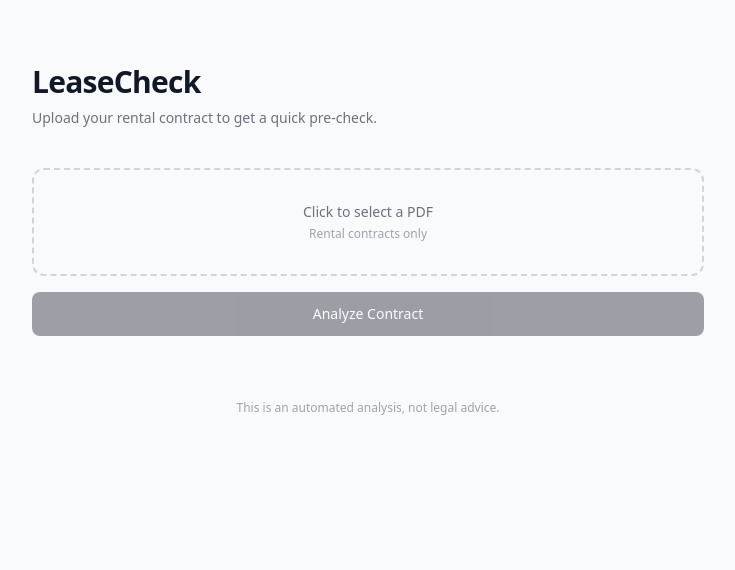
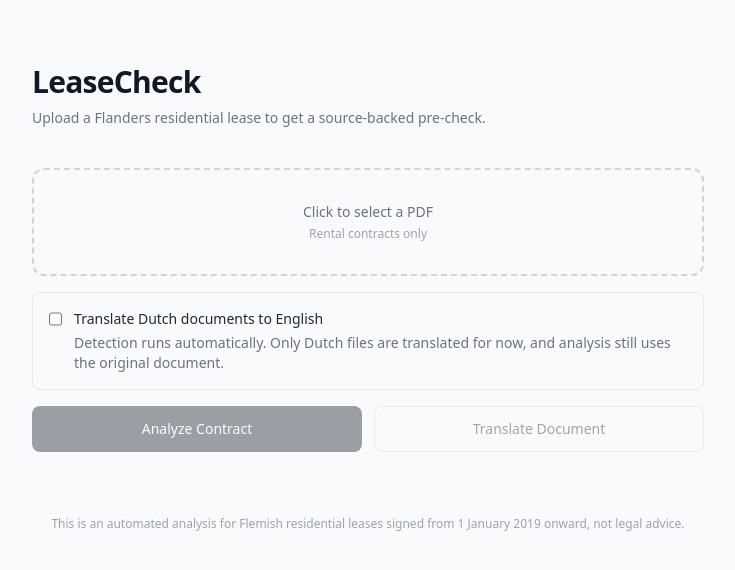
Before and after one commit to samridhivig/lease-check, a Next.js app: page / in a window 1280 px wide. Shown: the top 570 px of the page, without its empty margins (272-1007 px from the left). Built offline with nearby package versions, Linux system fonts and the light colour scheme.

Commit message:
feat: integrate analysis and translation into UI

```diff
--- a/app/page.tsx
+++ b/app/page.tsx
@@ -2,6 +2,13 @@
 
 import { useState, useRef } from 'react';
 import type { AnalysisResult } from '@/types';
+
+type TranslationResult = {
+  detectedLanguage: string;
+  detectedLanguageCode: string;
+  translatedText: string | null;
+  skippedReason: string | null;
+};
 
 const SEVERITY_CARD: Record<string, string> = {
   high: 'bg-red-50 border-red-200 text-red-800',
@@ -17,10 +24,39 @@ const SEVERITY_BADGE: Record<string, string> = {
 
 export default function Home() {
   const [file, setFile] = useState<File | null>(null);
+  const [translateDocument, setTranslateDocument] = useState(false);
   const [loading, setLoading] = useState(false);
   const [error, setError] = useState<string | null>(null);
+  const [translationError, setTranslationError] = useState<string | null>(null);
   const [result, setResult] = useState<AnalysisResult | null>(null);
+  const [translation, setTranslation] = useState<TranslationResult | null>(null);
   const inputRef = useRef<HTMLInputElement>(null);
+
+  async function requestAnalysis(selectedFile: File) {
+    const body = new FormData();
+    body.append('file', selectedFile);
+
+    const res = await fetch('/api/analyze', { method: 'POST', body });
+    if (!res.ok) {
+      const json = await res.json();
+      throw new Error(json.error ?? 'Unexpected error');
+    }
+
+    return (await res.json()) as AnalysisResult;
+  }
+
+  async function requestTranslation(selectedFile: File) {
+    const body = new FormData();
+    body.append('file', selectedFile);
+
+    const res = await fetch('/api/translate', { method: 'POST', body });
+    if (!res.ok) {
+      const json = await res.json();
+      throw new Error(json.error ?? 'Unexpected error');
+    }
+
+    return (await res.json()) as TranslationResult;
+  }
 
   async function handleSubmit(e: React.FormEvent) {
     e.preventDefault();
@@ -28,20 +64,56 @@ export default function Home() {
 
     setLoading(true);
     setError(null);
+    setTranslationError(null);
     setResult(null);
-
-    const body = new FormData();
-    body.append('file', file);
+    setTranslation(null);
 
     try {
-      const res = await fetch('/api/analyze', { method: 'POST', body });
-      if (!res.ok) {
-        const json = await res.json();
-        throw new Error(json.error ?? 'Unexpected error');
+      const [analysisResponse, translationResponse] = await Promise.allSettled([
+        requestAnalysis(file),
+        translateDocument ? requestTranslation(file) : Promise.resolve(null),
+      ]);
+
+      if (analysisResponse.status === 'fulfilled') {
+        setResult(analysisResponse.value);
+      } else {
+        setError(
+          analysisResponse.reason instanceof Error
+            ? analysisResponse.reason.message
+            : 'Something went wrong'
+        );
       }
-      setResult(await res.json());
+
+      if (!translateDocument) {
+        return;
+      }
+
+      if (translationResponse.status === 'fulfilled') {
+        setTranslation(translationResponse.value);
+      } else {
+        setTranslationError(
+          translationResponse.reason instanceof Error
+            ? translationResponse.reason.message
+            : 'Translation failed'
+        );
+      }
+    } finally {
+      setLoading(false);
+    }
+  }
+
+  async function handleTranslateOnly() {
+    if (!file) return;
+
+    setLoading(true);
+    setTranslation(null);
+    setTranslationError(null);
+
+    try {
+      const translated = await requestTranslation(file);
+      setTranslation(translated);
     } catch (err) {
-      setError(err instanceof Error ? err.message : 'Something went wrong');
+      setTranslationError(err instanceof Error ? err.message : 'Translation failed');
     } finally {
       setLoading(false);
     }
@@ -52,7 +124,7 @@ export default function Home() {
       <div className="w-full max-w-2xl">
         <h1 className="text-3xl font-bold tracking-tight mb-2">LeaseCheck</h1>
         <p className="text-gray-500 mb-10 text-sm">
-          Upload your rental contract to get a quick pre-check.
+          Upload a Flanders residential lease to get a source-backed pre-check.
         </p>
 
         <form onSubmit={handleSubmit} className="space-y-4">
@@ -69,6 +141,8 @@ export default function Home() {
                 setFile(e.target.files?.[0] ?? null);
                 setResult(null);
                 setError(null);
+                setTranslation(null);
+                setTranslationError(null);
               }}
             />
             {file ? (
@@ -81,19 +155,89 @@ export default function Home() {
             )}
           </div>
 
+          <label className="flex items-start gap-3 rounded-lg border border-gray-200 p-4 text-sm">
+            <input
+              type="checkbox"
+              checked={translateDocument}
+              onChange={(e) => setTranslateDocument(e.target.checked)}
+              className="mt-0.5 h-4 w-4 rounded border-gray-300"
+            />
+            <span className="space-y-1">
+              <span className="block font-medium text-gray-800">
+                Translate Dutch documents to English
+              </span>
+              <span className="block text-gray-500">
+                Detection runs automatically. Only Dutch files are translated for now, and
+                analysis still uses the original document.
+              </span>
+            </span>
+          </label>
+
+          {translateDocument && (
+            <p className="text-xs text-gray-500">
+              The first translation can take a bit longer while the model downloads and warms up.
+            </p>
+          )}
+
+          <div className="grid gap-3 sm:grid-cols-2">
             <button
               type="submit"
               disabled={!file || loading}
               className="w-full bg-gray-900 text-white rounded-lg py-3 text-sm font-medium disabled:opacity-40 hover:bg-gray-700 transition-colors"
             >
-            {loading ? 'Analyzing…' : 'Analyze Contract'}
+              {loading ? 'Processing…' : 'Analyze Contract'}
             </button>
+
+            <button
+              type="button"
+              disabled={!file || loading}
+              onClick={handleTranslateOnly}
+              className="w-full border border-gray-300 text-gray-800 rounded-lg py-3 text-sm font-medium disabled:opacity-40 hover:border-gray-400 transition-colors"
+            >
+              {loading ? 'Processing…' : 'Translate Document'}
+            </button>
+          </div>
         </form>
 
         {error && (
           <div className="mt-6 p-4 bg-red-50 border border-red-200 rounded-lg text-sm text-red-700">
             {error}
           </div>
+        )}
+
+        {translationError && (
+          <div className="mt-6 p-4 bg-red-50 border border-red-200 rounded-lg text-sm text-red-700">
+            {translationError}
+          </div>
+        )}
+
+        {translation && (
+          <section className="mt-10 space-y-4">
+            <div>
+              <h2 className="text-lg font-semibold mb-1">Translation</h2>
+              <p className="text-sm text-gray-500">
+                Detected language: {translation.detectedLanguage}
+                {translation.detectedLanguageCode !== 'und'
+                  ? ` (${translation.detectedLanguageCode})`
+                  : ''}
+              </p>
+            </div>
+
+            {translation.skippedReason ? (
+              <div className="rounded-lg border border-gray-200 bg-gray-50 p-4 text-sm text-gray-600">
+                {translation.skippedReason}
+              </div>
+            ) : (
+              <div className="rounded-xl border border-gray-200 bg-white p-4">
+                <p className="mb-3 text-sm text-gray-500">
+                  English translation preview. Analysis has not been changed to use this text yet.
+                </p>
+                <div className="max-h-[32rem] overflow-y-auto whitespace-pre-wrap text-sm leading-6 text-gray-700">
+                  {translation.translatedText}
+                </div>
+              </div>
+            )}
+          </section>
         )}
 
         {result && (
@@ -119,8 +263,26 @@ export default function Home() {
                         >
                           {flag.severity}
                         </span>
+                        {flag.uncertain && (
+                          <span className="text-xs px-2 py-0.5 rounded-full font-medium bg-white/70 text-gray-700 border border-gray-200">
+                            manual check
+                          </span>
+                        )}
                       </div>
                       <p>{flag.issue}</p>
+                      <div className="mt-3 flex flex-wrap gap-2">
+                        {flag.sources.map((source) => (
+                          <a
+                            key={`${flag.ruleId}-${source.url}`}
+                            href={source.url}
+                            target="_blank"
+                            rel="noreferrer"
+                            className="text-xs underline underline-offset-2"
+                          >
+                            {source.label}
+                          </a>
+                        ))}
+                      </div>
                     </li>
                   ))}
                 </ul>
@@ -138,6 +300,24 @@ export default function Home() {
                       >
                       <p className="font-medium text-gray-800 mb-1">{exp.clause}</p>
                       <p className="text-gray-600">{exp.explanation}</p>
+                      {exp.uncertain && (
+                        <p className="text-xs text-amber-700 mt-2">
+                          This check is conservative and should be confirmed manually.
+                        </p>
+                      )}
+                      <div className="mt-3 flex flex-wrap gap-2">
+                        {exp.sources.map((source) => (
+                          <a
+                            key={`${exp.ruleId}-${source.url}`}
+                            href={source.url}
+                            target="_blank"
+                            rel="noreferrer"
+                            className="text-xs text-gray-500 underline underline-offset-2"
+                          >
+                            {source.label}
+                          </a>
+                        ))}
+                      </div>
                     </li>
                   ))}
                 </ul>
@@ -147,7 +327,7 @@ export default function Home() {
         )}
       </div>
       <p className="mt-16 text-xs text-gray-400">
-        This is an automated analysis, not legal advice.
+        This is an automated analysis for Flemish residential leases signed from 1 January 2019 onward, not legal advice.
       </p>
     </main>
   );
```
Lines whose indentation alone changed are shown as unchanged.
